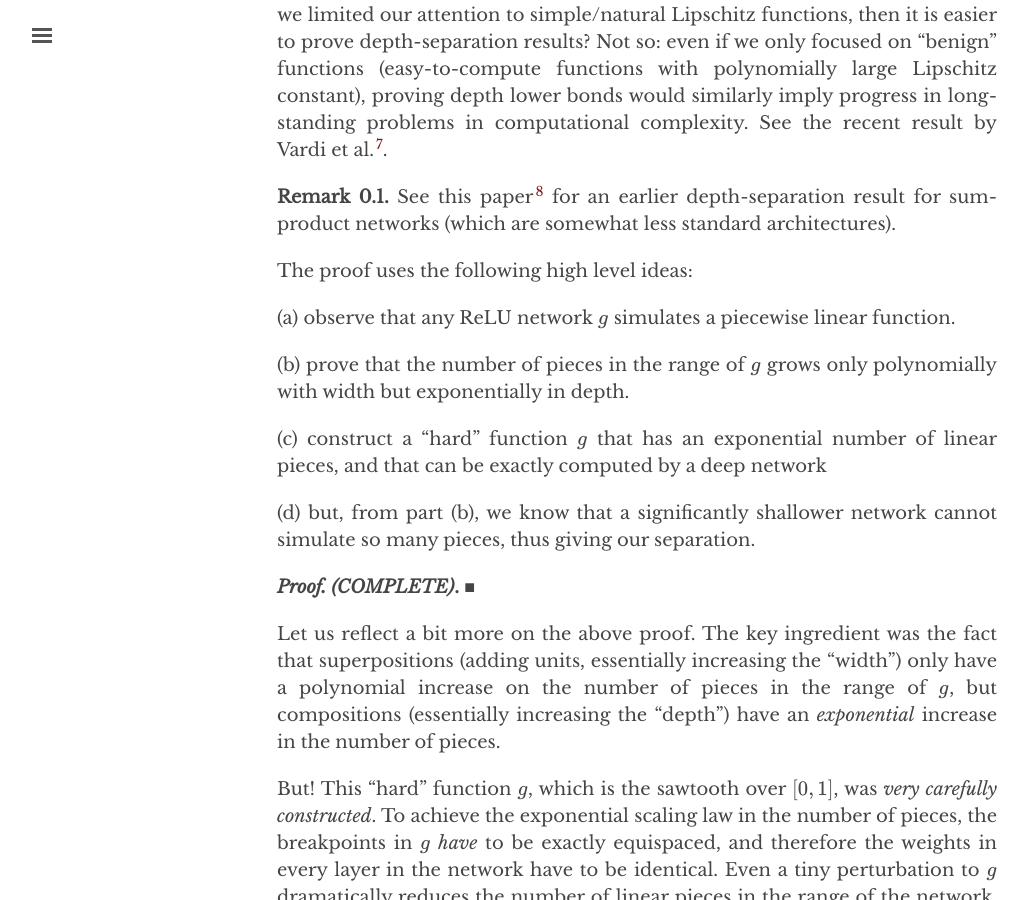
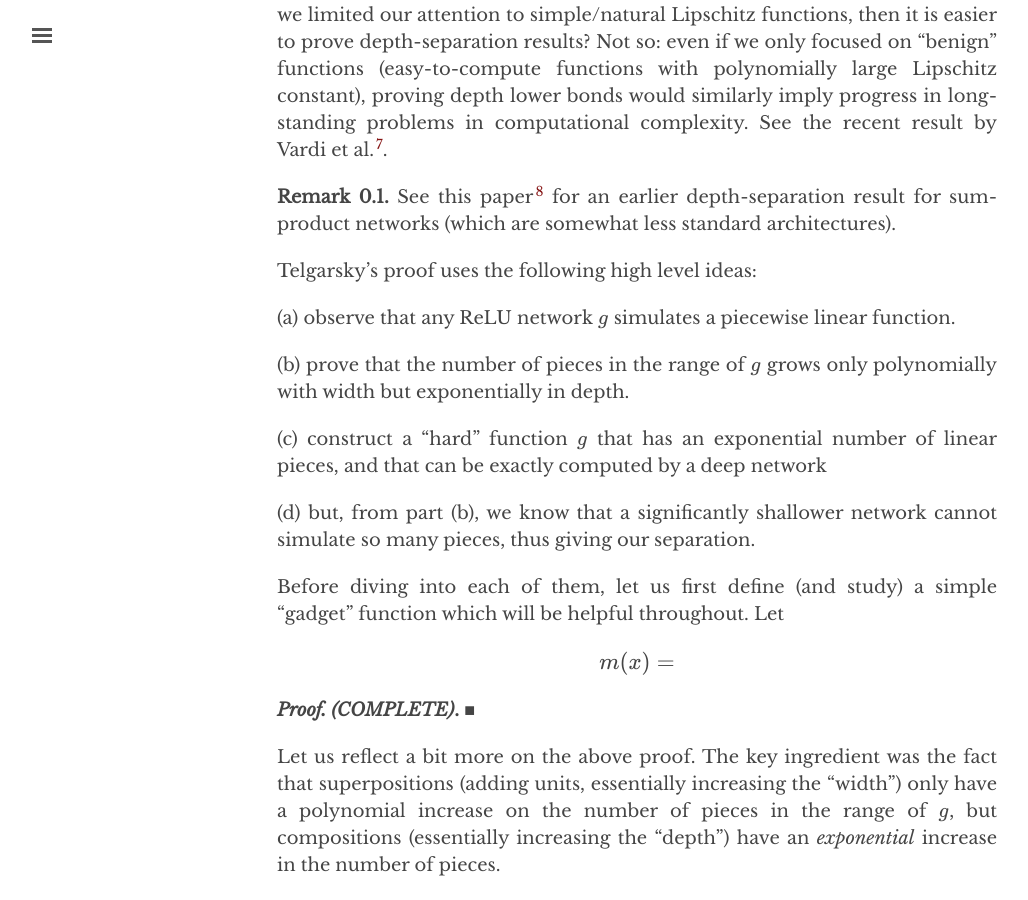
Before and after one commit to chinmayhegde/fodl, a Jekyll site: the page built from _posts/2022-01-16-representation03.md, in a window 1280 px wide and 900 px high, scrolled down 2607 px. Shown: the whole window, without its empty margins (3-1031 px from the left). Built offline with Jekyll 4.4.1, drawn with Linux system fonts in a browser that asks for light colours; nearby versions of some CDN libraries.

Commit message:
Update 2022-01-16-representation03.md

```diff
--- a/_posts/2022-01-16-representation03.md
+++ b/_posts/2022-01-16-representation03.md
@@ -66,8 +66,7 @@ The proof is elegant and will inform us also while proving memorization-style de
   See this paper[^bengio] for an earlier depth-separation result for sum-product networks (which are somewhat less standard architectures).
 {:.remark}
 
-
-The proof uses the following high level ideas:
+Telgarsky's proof uses the following high level ideas:
 
   (a) observe that any ReLU network $g$ simulates a piecewise linear function.
 
@@ -77,7 +76,11 @@ The proof uses the following high level ideas:
 
   (d) but, from part (b), we know that a significantly shallower network cannot simulate so many pieces, thus giving our separation.
 
+Before diving into each of them, let us first define (and study) a simple "gadget" function which will be helpful throughout. Let
 
+$$
+m(x) =
+$$
 
 
 **Proof**{:.label #DepthSeparationProof}
```
